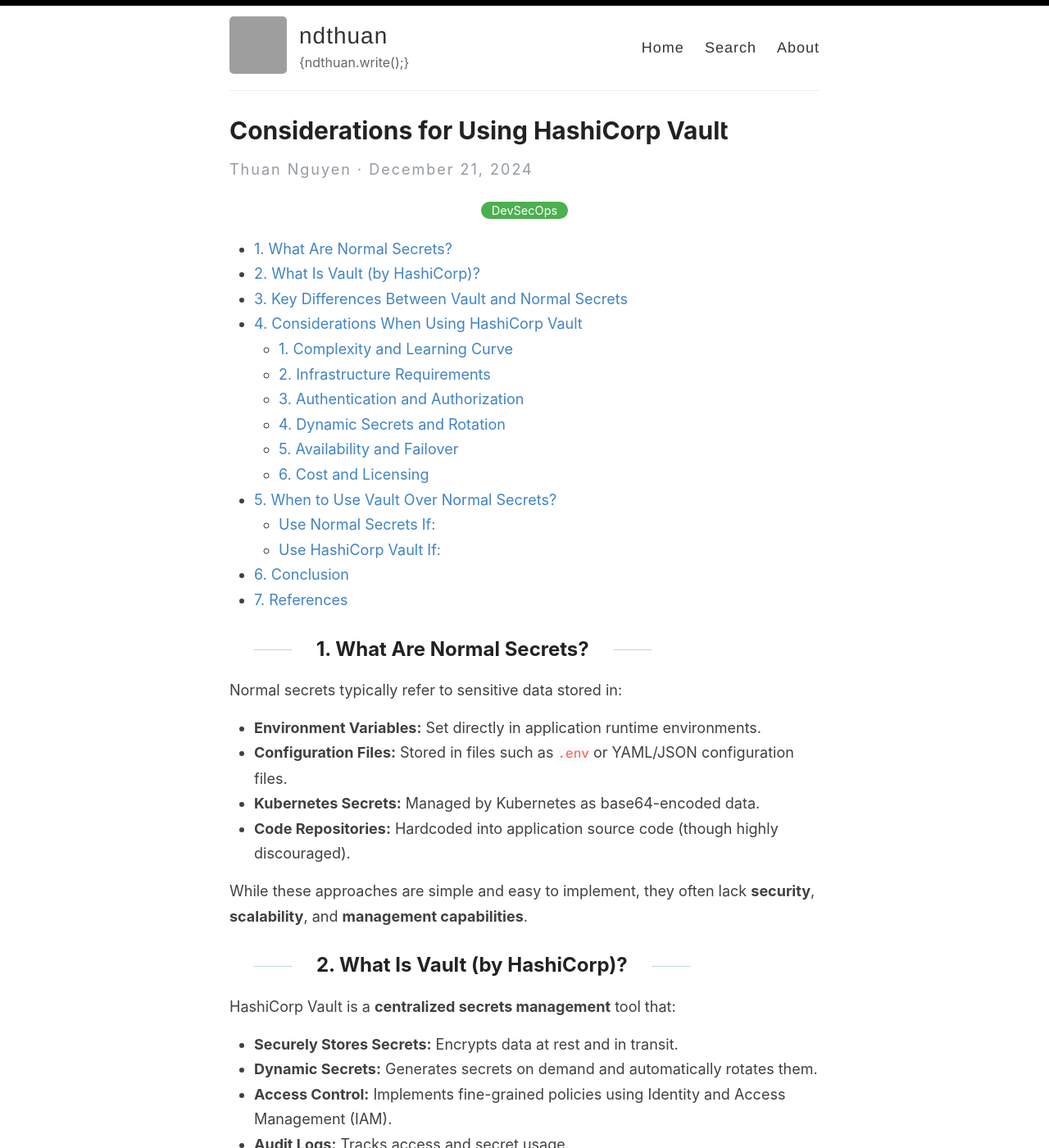
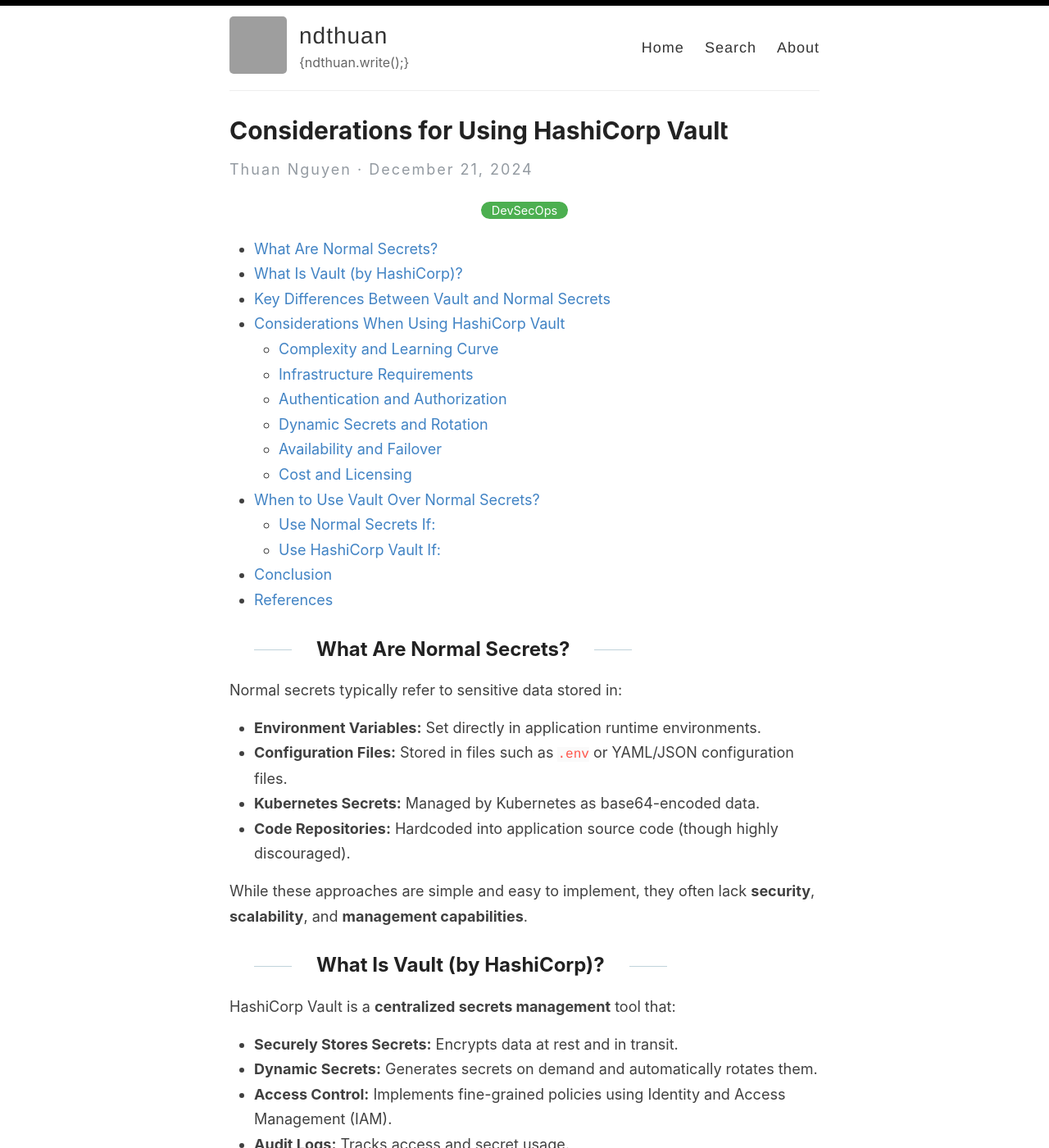
Before and after one commit to ndthuan/ndthuan.github.io, a Jekyll site: the page built from _posts/2024-12-21-vault.md, in a window 1280 px wide and 1400 px high. Shown: the whole window at 82% size. Built offline with Jekyll 4.4.1, drawn with Linux system fonts in a browser that asks for light colours; comment, search, counter and statistics services are not loaded; the table of contents is made by our own code; some of the changed text lies outside the part shown; grey boxes are pictures that could not be loaded.

```diff
--- a/_posts/2024-12-21-vault.md
+++ b/_posts/2024-12-21-vault.md
@@ -5,7 +5,7 @@ categories: DevSecOps
 toc: true
 excerpt: Vault is a widely adopted solution for secrets management, providing a secure way to store, access, and control sensitive data such as API keys, passwords, and certificates. But how does it compare to using normal secrets stored in environment variables, configuration files, or Kubernetes secrets? This blog post explores the key considerations and differences to help you decide when and why to use Vault in your system.
 ---
-## **1. What Are Normal Secrets?**
+## What Are Normal Secrets?
 
 Normal secrets typically refer to sensitive data stored in:
 - **Environment Variables:** Set directly in application runtime environments.
@@ -15,7 +15,7 @@ Normal secrets typically refer to sensitive data stored in:
 
 While these approaches are simple and easy to implement, they often lack **security**, **scalability**, and **management capabilities**.
 
-## **2. What Is Vault (by HashiCorp)?**
+## What Is Vault (by HashiCorp)?
 
 HashiCorp Vault is a **centralized secrets management** tool that:
 - **Securely Stores Secrets:** Encrypts data at rest and in transit.
@@ -27,7 +27,7 @@ HashiCorp Vault is a **centralized secrets management** tool that:
 
 Vault is designed to handle secrets in **dynamic and scalable environments** while addressing compliance requirements.
 
-## **3. Key Differences Between Vault and Normal Secrets**
+## Key Differences Between Vault and Normal Secrets
 
 | **Feature**               | **Normal Secrets**                                         | **HashiCorp Vault**                                      |
 |---------------------------|----------------------------------------------------------|----------------------------------------------------------|
@@ -41,9 +41,9 @@ Vault is designed to handle secrets in **dynamic and scalable environments** whi
 | **Integration**           | Limited (e.g., environment variables).                   | API-based integration with databases, cloud providers.   |
 | **Encryption Service**    | External tools required.                                 | Built-in Encryption-as-a-Service for sensitive data.     |
 
-## **4. Considerations When Using HashiCorp Vault**
+## Considerations When Using HashiCorp Vault
 
-### **1. Complexity and Learning Curve**
+### Complexity and Learning Curve
 Vault introduces **additional complexity** in setup and maintenance compared to traditional secret storage. It requires:
 - Deployment of Vault servers or containers.
 - Configuration of access policies and authentication methods.
@@ -51,7 +51,7 @@ Vault introduces **additional complexity** in setup and maintenance compared to
 
 > **Tip:** Use dev mode or Docker for local development to simplify testing.
 
-### **2. Infrastructure Requirements**
+### Infrastructure Requirements
 Vault demands dedicated resources and infrastructure:
 - **Storage:** Persistent volumes for secret storage.
 - **Networking:** Secure communication via TLS.
@@ -59,14 +59,14 @@ Vault demands dedicated resources and infrastructure:
 
 > **Tip:** Use Kubernetes or Docker Compose to manage deployments easily.
 
-### **3. Authentication and Authorization**
+### Authentication and Authorization
 Vault supports **multiple authentication backends** such as AppRole, LDAP, and Kubernetes, but configuring them adds overhead.
 - Developers must define **roles** and **policies** to enforce fine-grained access.
 - Tokens and dynamic secrets require careful lifecycle management.
 
 > **Tip:** Use pre-configured roles for different environments (dev, staging, production) to simplify access control.
 
-### **4. Dynamic Secrets and Rotation**
+### Dynamic Secrets and Rotation
 Vault enables **dynamic secret generation** (e.g., database credentials) and **automatic rotation**, reducing exposure risks.
 However, services relying on dynamic secrets must:
 - Be capable of **reloading credentials** without restarts.
@@ -74,18 +74,18 @@ However, services relying on dynamic secrets must:
 
 > **Tip:** Test applications thoroughly to ensure compatibility with dynamic secrets.
 
-### **5. Availability and Failover**
+### Availability and Failover
 Vault must always be **unsealed** to function. In the event of failures, it requires manual or automated recovery mechanisms.
 - High Availability (HA) setups with Consul or Integrated Storage are recommended for production.
 
 > **Tip:** Use Auto-Unseal with cloud services like AWS KMS or Azure Key Vault to simplify disaster recovery.
 
-### **6. Cost and Licensing**
+### Cost and Licensing
 HashiCorp Vault’s **Community Edition** is free, but advanced features like **HSM integration**, **performance replication**, and **DR replication** require the **Enterprise Edition**.
 
 > **Tip:** Start with the free version for development and scale up based on usage.
 
-## **5. When to Use Vault Over Normal Secrets?**
+## When to Use Vault Over Normal Secrets?
 
 ### **Use Normal Secrets If:**
 - Simplicity is the top priority.
@@ -99,7 +99,7 @@ HashiCorp Vault’s **Community Edition** is free, but advanced features like **
 - Teams need **scalable secrets management** across multiple environments.
 - Sensitive data must be encrypted without exposing keys.
 
-## **6. Conclusion**
+## Conclusion
 
 HashiCorp Vault offers **enterprise-grade security, scalability, and flexibility** for secrets management, making it ideal for complex and regulated environments. In contrast, **normal secrets** stored in files or environment variables are easier to set up but lack advanced features like **dynamic secrets**, **automatic rotation**, and **audit logging**.
 
@@ -107,7 +107,7 @@ For local development, Vault can be simplified using **dev mode** or **Docker Co
 
 Whether you choose Vault or stick with normal secrets depends on your **security requirements, scalability needs, and operational complexity**. Evaluate your use case carefully and start experimenting with Vault in development to unlock its full potential!
 
-## **7. References**
+## References
 
 - [HashiCorp Vault Documentation](https://www.vaultproject.io/docs) - Official documentation covering installation, configuration, and usage
 - [Vault API Documentation](https://www.vaultproject.io/api-docs) - Complete API reference for programmatic interaction
```
Also changed, not shown: _posts/2025-03-05-golang-context.md (added, +109 -0 lines), compose.yml (added, +18 -0 lines), 1 other file.
